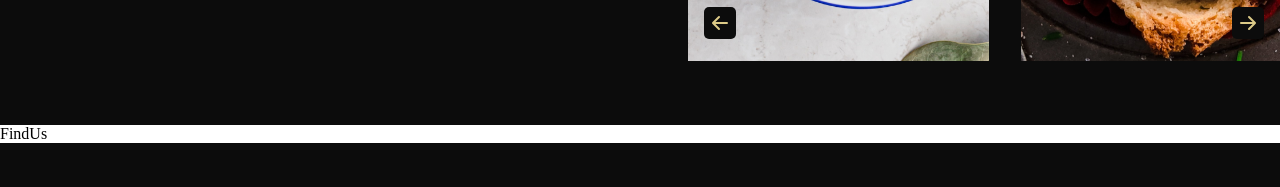
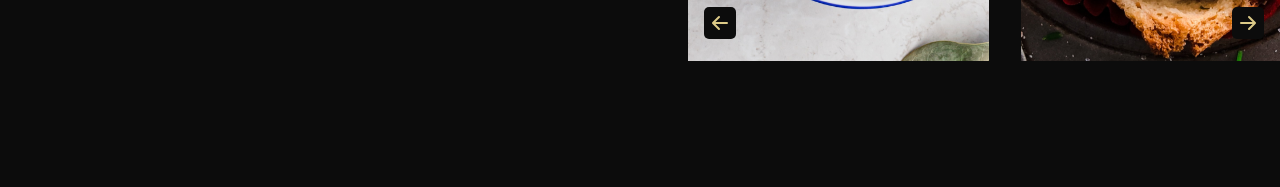
Before and after one commit to Matthew-503/Project_Restaurant-Application, a React (Create React App) app: page / in a window 1280 px wide. Shown: the part 6220-6407 px from the top of the page. Built offline with nearby package versions, Linux system fonts and the light colour scheme; a web font is replaced by a local one.

Commit message:
Removed Find Us

```diff
--- a/src/App.js
+++ b/src/App.js
@@ -1,6 +1,6 @@
 import React from 'react';
 
-import { AboutUs, Chef, FindUs, Footer, Gallery, Header, Intro, Laurels, SpecialMenu } from './container';
+import { AboutUs, Chef, Footer, Gallery, Header, Intro, Laurels, SpecialMenu } from './container';
 import { Navbar } from './components';
 import './App.css';
 
@@ -14,7 +14,6 @@ const App = () => (
     <Intro />
     <Laurels />
     <Gallery />
-    <FindUs />
     <Footer />
   </div>
 );
--- a/src/container/index.js
+++ b/src/container/index.js
@@ -1,6 +1,5 @@
 import AboutUs from './AboutUs/AboutUs';
 import Chef from './Chef/Chef';
-import FindUs from './Findus/FindUs';
 import Footer from './Footer/Footer';
 import Gallery from './Gallery/Gallery';
 import Header from './Header/Header';
@@ -11,7 +10,6 @@ import SpecialMenu from './Menu/SpecialMenu';
 export {
   AboutUs,
   Chef,
-  FindUs,
   Footer,
   Gallery,
   Header,
```
